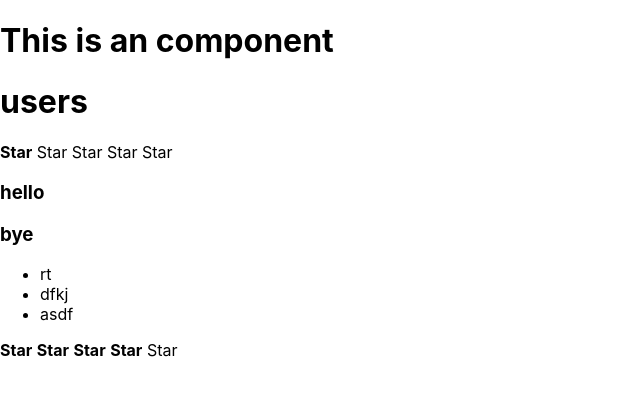
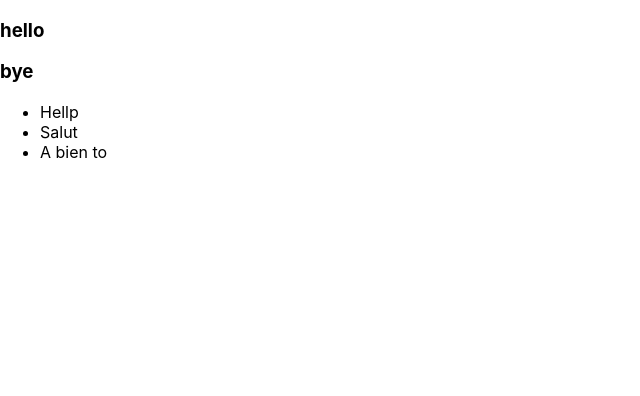
Before and after one commit to alexkarunny/abaKabPod, a React (Create React App) app: page / in a window 1280 px wide. Shown: the top 396 px of the page, without its empty margins (0-640 px from the left). Built offline with nearby package versions, Linux system fonts and the light colour scheme.

Commit message:
05rendering

```diff
--- a/src/App.tsx
+++ b/src/App.tsx
@@ -7,12 +7,10 @@ import {PageTitle} from "./components/PageTitle/PageTitle";
 function App() {
     return (
         <div>
-            <PageTitle title={"This is an component"}/>
-            <PageTitle title={"users"}/>
-            <Rating value={1} />
+
             <Accordion title={"hello"} collapsed={true}/>
             <Accordion title={"bye"} collapsed={false}/>
-            <Rating value={4} />
+
         </div>
     );
 }
--- a/src/components/Accordion/Accordion.tsx
+++ b/src/components/Accordion/Accordion.tsx
@@ -6,22 +6,15 @@ type AccordionPropsType = {
 }
 
 function Accordion(props: AccordionPropsType) {
-    debugger
-    if (props.collapsed === false) {
-        return (
-            <div>
-                <AccordionTitle text={props.title}/>
-                <AccordionBody/>
-            </div>
-        );
-    } else {
-        return (
-            <div>
-                <AccordionTitle text={props.title}/>
-            </div>
-        )
-    }
+
+    return (
+        <div>
+            <AccordionTitle text={props.title}/>
+            {!props.collapsed && <AccordionBody/>}
+        </div>
+    )
 }
+
 
 type AccordionTitlePropsType = {
     text: string
@@ -40,9 +33,9 @@ function AccordionBody() {
     console.log('AccordionBody rendering');
     return (
         <ul>
-            <AccordionList text={'rt'}/>
-            <AccordionList text={'dfkj'}/>
-            <AccordionList text={'asdf'}/>
+            <AccordionList text={'Hellp'}/>
+            <AccordionList text={'Salut'}/>
+            <AccordionList text={'A bien to'}/>
         </ul>
     );
 }
```
Also changed, not shown: src/components/Rating/Rating.tsx (indentation only).
